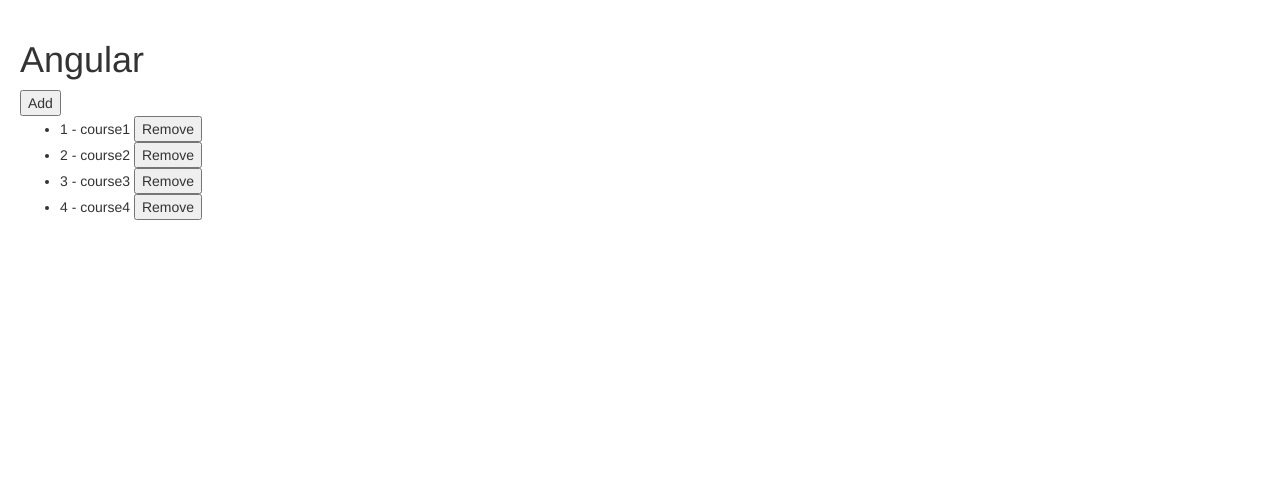
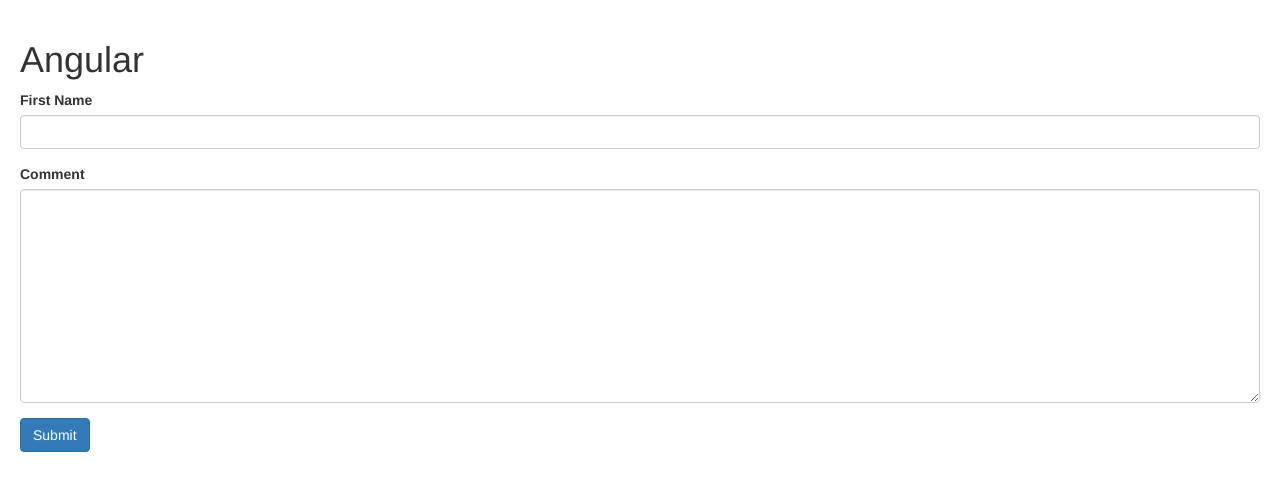
Before and after one commit to mjcataldi/angular-app, an Angular app: page / in a window 1280 px wide. Shown: the top 490 px of the page. Built offline with nearby package versions, Linux system fonts and the light colour scheme.

Commit message:
Added contact-form to repo.  Adjusted styles for validation.

```diff
--- a/src/app/app.component.html
+++ b/src/app/app.component.html
@@ -34,10 +34,12 @@
   <div *ngSwitchDefault>Otherwise</div>
 </div> -->
 
-<button (click)="onAdd()">Add</button>
+<!-- <button (click)="onAdd()">Add</button>
 <ul>
   <li *ngFor="let course of courses; index as i; even as e">
     {{ i + 1 }} - {{ course.name }}
     <button (click)="onChange(course)">Remove</button>
   </li>
-</ul>
+</ul> -->
+
+<contact-form></contact-form>
--- a/src/app/app.module.ts
+++ b/src/app/app.module.ts
@@ -8,9 +8,10 @@
 import { SummaryPipe } from "./summary.pipe";
 import { FavoriteComponent } from './favorite/favorite.component';
 import { PanelComponent } from './panel/panel.component';
+import { ContactFormComponent } from './contact-form/contact-form.component';
 
 @NgModule({
-  declarations: [AppComponent, CoursesComponent, CourseComponent, SummaryPipe, FavoriteComponent, PanelComponent],
+  declarations: [AppComponent, CoursesComponent, CourseComponent, SummaryPipe, FavoriteComponent, PanelComponent, ContactFormComponent],
   imports: [BrowserModule, AppRoutingModule, FormsModule],
   providers: [],
   bootstrap: [AppComponent]
--- /dev/null
+++ b/src/app/contact-form/contact-form.component.html
@@ -0,0 +1,47 @@
+<form #f="ngForm" (ngSubmit)="submit(f)">
+  <div class="form-group">
+    <label for="firstName">First Name</label>
+    <input
+      required
+      maxlength="10"
+      minlength="3"
+      pattern="banana"
+      ngModel
+      name="firstName"
+      #firstName="ngModel"
+      (change)="log(firstName)"
+      id="firstName"
+      type="text"
+      class="form-control"
+    />
+    <div
+      class="alert alert-danger"
+      *ngIf="firstName.touched && !firstName.valid"
+    >
+      <div *ngIf="firstName.errors.required">First Name is required</div>
+      <div *ngIf="firstName.errors.minlength">
+        First Name has a length of
+        {{ firstName.errors.minlength.actualLength }} and should be a minimum of
+        {{ firstName.errors.minlength.requiredLength }} characters
+      </div>
+      <div *ngIf="firstName.errors.maxlength">
+        First Name should be a maximum of 10 characters
+      </div>
+      <div *ngIf="firstName.errors.pattern">
+        First Name should be a 'Banana'
+      </div>
+    </div>
+  </div>
+  <div class="form-group">
+    <label for="comment">Comment</label>
+    <textarea
+      ngModel
+      id="comment"
+      name="comment"
+      class="form-control"
+      cols="30"
+      rows="10"
+    ></textarea>
+  </div>
+  <button class="btn btn-primary">Submit</button>
+</form>
--- /dev/null
+++ b/src/app/contact-form/contact-form.component.ts
@@ -0,0 +1,17 @@
+import { Component, OnInit } from "@angular/core";
+
+@Component({
+  selector: "contact-form",
+  templateUrl: "./contact-form.component.html",
+  styleUrls: ["./contact-form.component.css"]
+})
+export class ContactFormComponent {
+  log(x) {
+    console.log(x);
+  }
+
+  submit(f) {
+    console.log(f);
+    console.log(f.valid);
+  }
+}
--- a/src/styles.css
+++ b/src/styles.css
@@ -3,3 +3,7 @@
 body {
   padding: 20px;
 }
+
+input.form-control.ng-touched.ng-invalid {
+  border: 2px solid red;
+}
```
Also changed, not shown: src/app/contact-form/contact-form.component.css (added), 1 other file (tests, documents, lock files or other folders).
